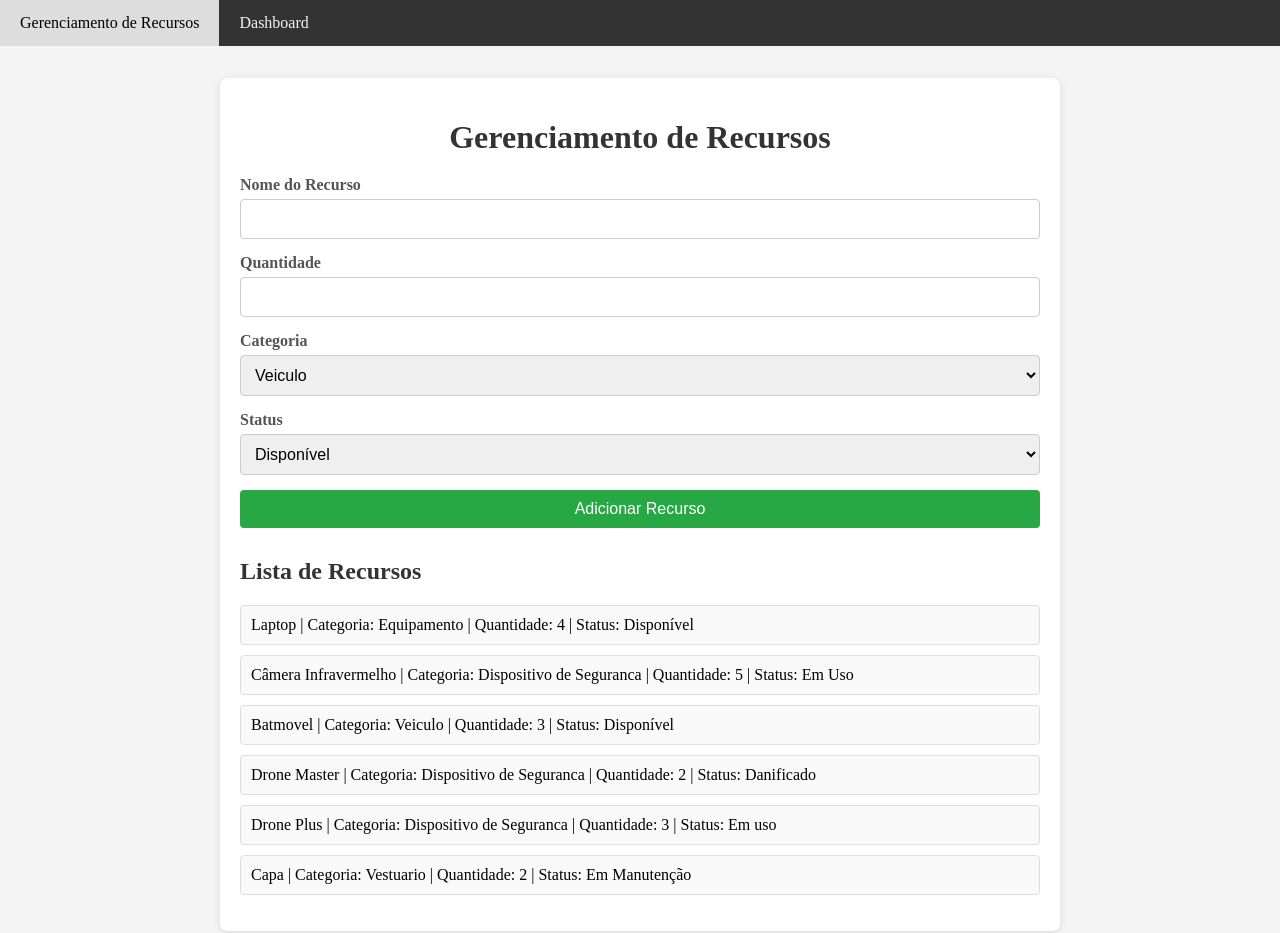
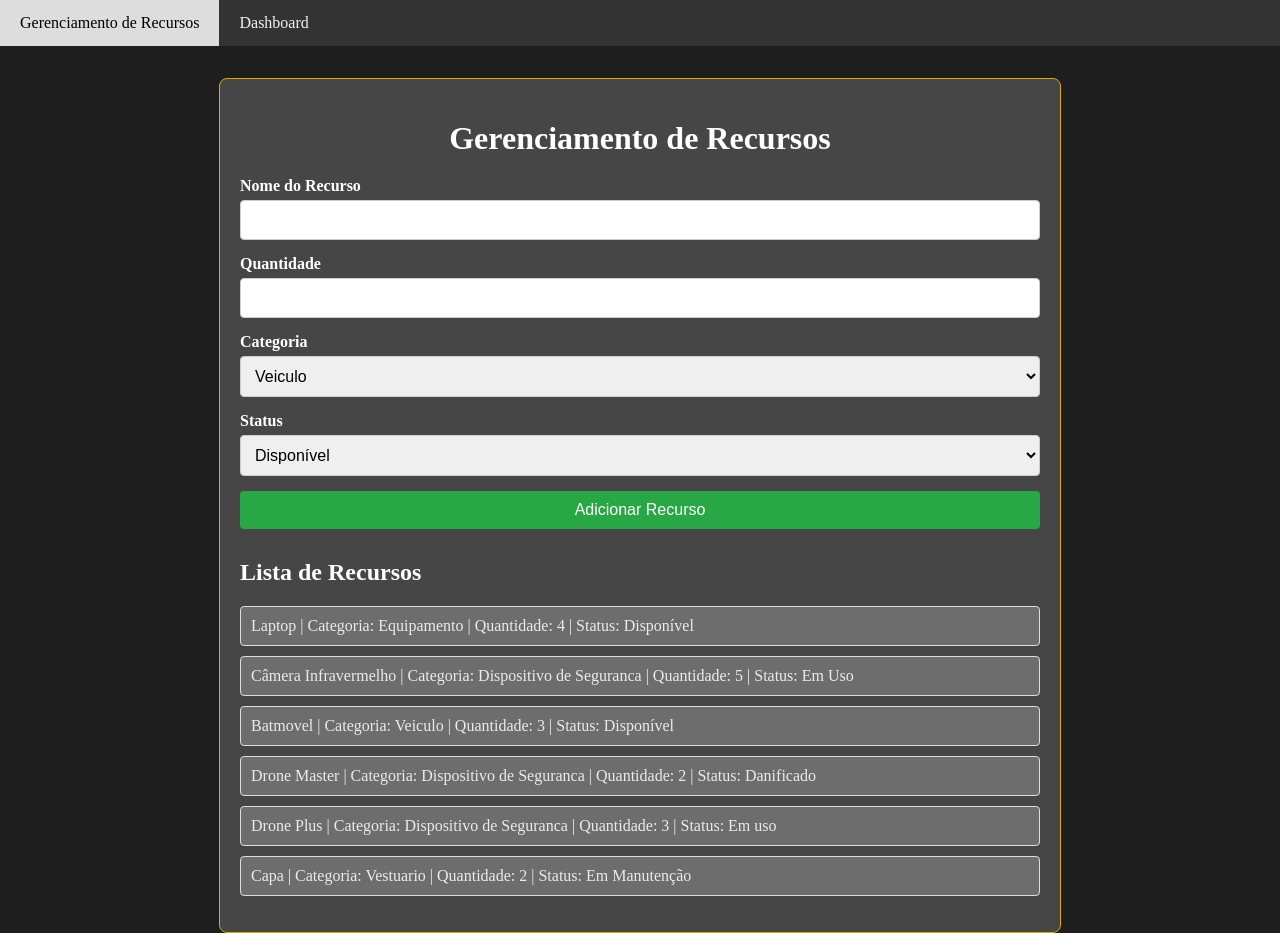
Before and after one commit to nv-bel/batman-projeto, a plain HTML site: page frontend/resource-management.html in a window 1280 px wide. Drawn offline with Linux system fonts and the light colour scheme; sample sign-in values are in the browser's storage; a web font is replaced by a local one.

Commit message:
Update resource-management.css

```diff
--- a/frontend/css/resource-management.css
+++ b/frontend/css/resource-management.css
@@ -40,7 +40,7 @@
 /* Estilo geral do corpo da página */
 body {
   font-family: 'Suse';
-  background-color: #f4f4f4;
+  background: #1e1e1e;;
   /* margin: 0; */
   padding: 20px;
 }
@@ -50,16 +50,16 @@ body {
   max-width: 800px;
   margin: auto;
   margin-top: 50px;
-  background: white;
+  background: rgb(70, 70, 70);
   border-radius: 8px;
-  box-shadow: 0 2px 10px rgba(0, 0, 0, 0.1);
   padding: 20px;
+  border: 1px solid #e0a800;
 }
 
 /* Título do gerenciamento de recursos */
 h1 {
   text-align: center;
-  color: #333;
+  color: #ffffff;
   margin-bottom: 20px;
 }
 
@@ -80,7 +80,7 @@ form {
 label {
   margin-bottom: 5px;
   font-weight: bold;
-  color: #555;
+  color: #ffffff;
 }
 
 /* Estilo dos campos de entrada */
@@ -112,7 +112,7 @@ button.add-button:hover {
 /* Lista de recursos */
 h2 {
   margin-top: 30px;
-  color: #333;
+  color: #ffffff;
 }
 
 /* Estilo da lista */
@@ -121,21 +121,9 @@ ul {
   padding: 0;
 }
 
-/* Estilo dos itens da lista */
-/* li {
-  background: #f9f9f9;
-  padding: 10px;
-  border: 1px solid #ddd;
-  border-radius: 4px;
-  margin-bottom: 10px;
-  display: flex;
-  justify-content: space-between;
-  align-items: center;
-} */
-
 /* Estilo para a categoria dentro da lista */
 li {
-  background: #f9f9f9;
+  background: #6d6d6d;
   padding: 10px;
   border: 1px solid #ddd;
   border-radius: 4px;
@@ -143,7 +131,7 @@ li {
   display: flex;
   flex-direction: row;
    gap: 5px; /*Ajusta espaçamento entre linhas de informação */
-
+  color: rgb(235, 235, 235);
 }
 
 
```
